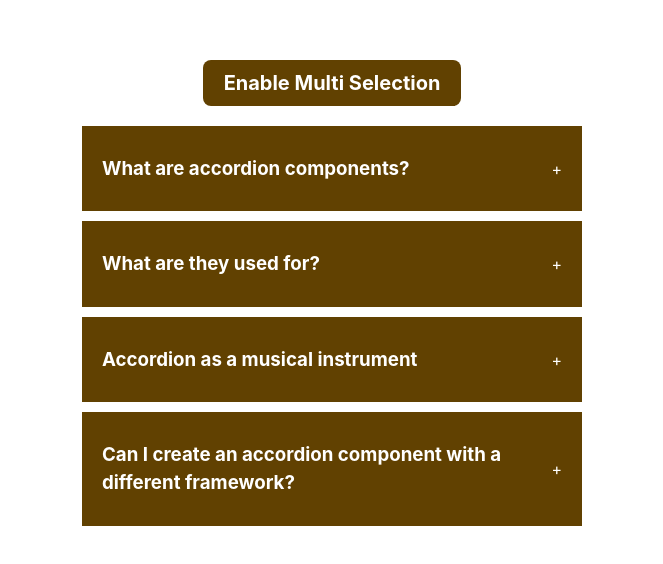
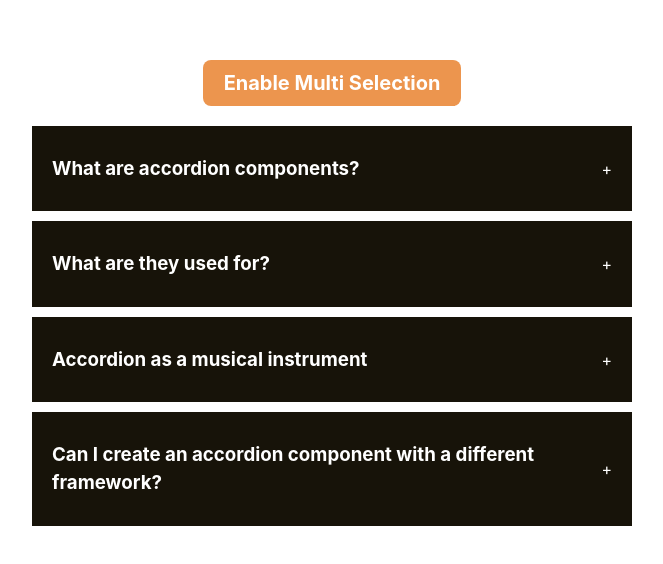
Before and after one commit to nitinryali/my-react-app, a React (Vite) app: page / in a window 1280 px wide. Shown: the part 102-666 px from the top of the page, without its empty margins (308-971 px from the left). Built offline with nearby package versions, Linux system fonts and the light colour scheme.

Commit message:
styles updatede

```diff
--- a/src/components/accordian/index.jsx
+++ b/src/components/accordian/index.jsx
@@ -24,10 +24,11 @@ export default function Accordian() {
 
   console.log(selected, multiple);
   return (
-    <div className="acc-wrapper">
-      <button onClick={() => setEnableMultiSelection(!enableMultiSelection)}>
-  {enableMultiSelection ? "Enable Single Selection" : "Enable Multi Selection"}
-</button>
+      <div className="acc-wrapper">
+      <button onClick={() => setEnableMultiSelection(!enableMultiSelection)} className="btn-toggle">
+        {enableMultiSelection ? "Enable Single Selection" : "Enable Multi Selection"}
+      </button>
+
       <div className="accordian">
         {data && data.length > 0 ? (
           data.map((dataItem) => (
--- a/src/components/accordian/styles.css
+++ b/src/components/accordian/styles.css
@@ -1,6 +1,6 @@
 .acc-wrapper {
     display: flex;
-    height: 100vh;
+    height: auto;
     width: 100vw;
     justify-content: center;
     align-items: center;
@@ -10,7 +10,7 @@
 
   .acc-wrapper button {
       padding: 10px 20px;
-      background: #614101;
+      background: #e77519c4;
       color: #fff;
       font-weight: bold;
       font-size: 20px;
@@ -18,11 +18,13 @@
   }
 
   .accordian {
-    width: 500px;
+    width: 600px;
+    height: auto;
+
   }
 
   .item {
-    background: #614101;
+    background: #171309;
     margin-bottom: 10px;
     padding: 10px 20px;
   }
```
